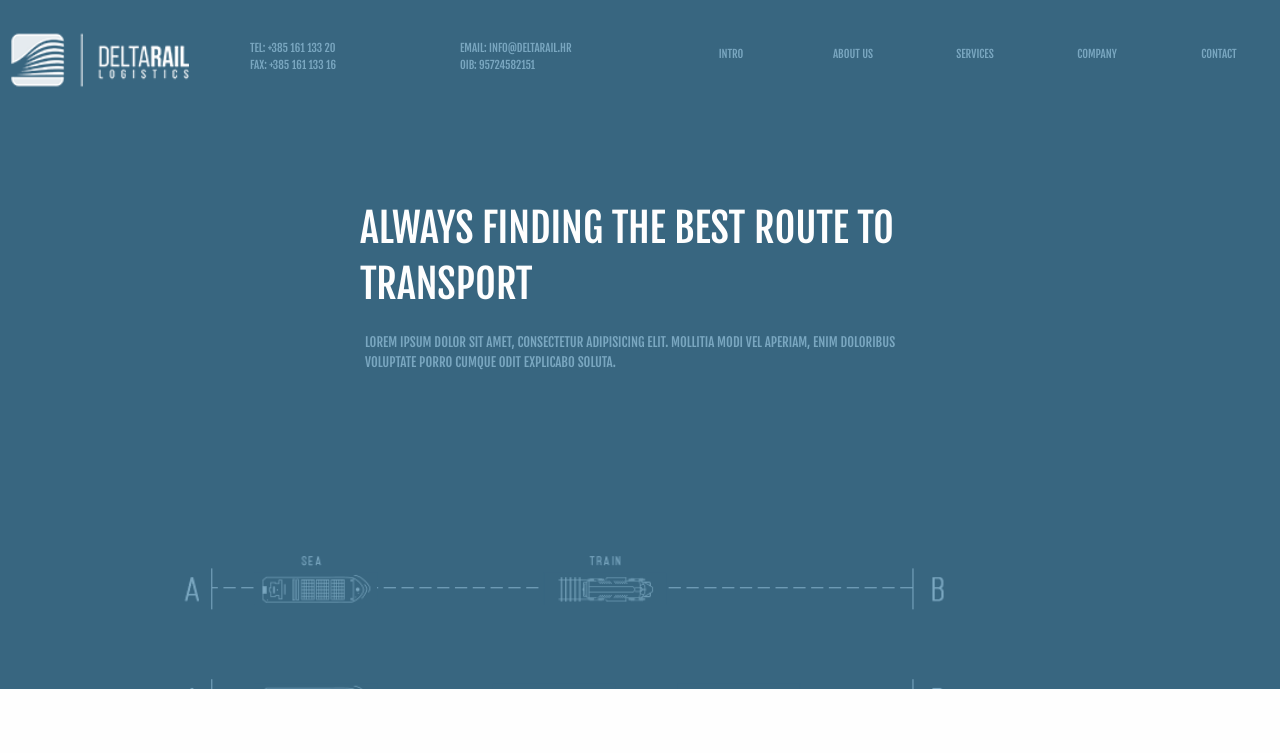
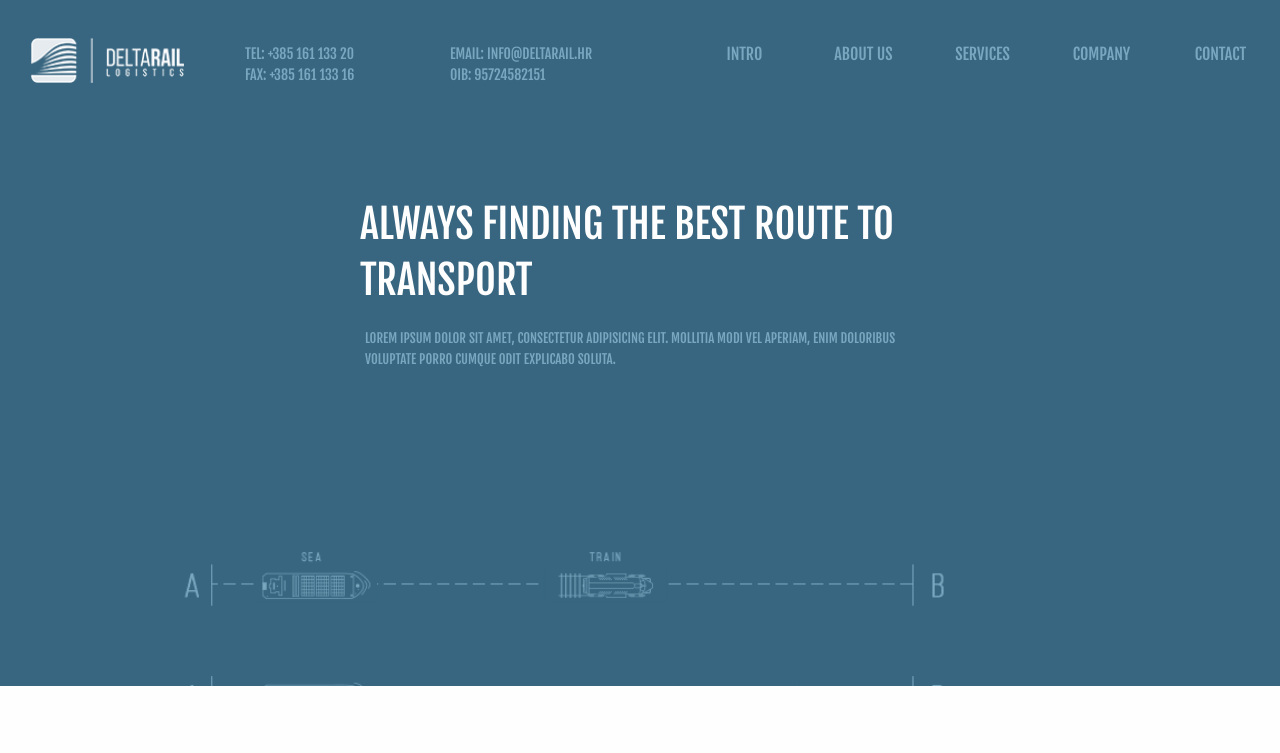
Before and after one commit to riodel27/Delta-Rail, a website: page index.html in a window 1280 px wide. Shown: the top 753 px of the page. Drawn offline with nearby package versions, Linux system fonts and the light colour scheme.

Commit message:
wide-bp header dev

```diff
--- a/app/scss/components/_header.scss
+++ b/app/scss/components/_header.scss
@@ -6,6 +6,9 @@
     color: white;
     @include bp(tablet){
     flex: 1;
+    }
+    @include bp(wide){
+    padding-left: rem-calc(30);
     }
     img{
       margin: rem-calc(20) rem-calc(10);
@@ -17,6 +20,10 @@
       margin: rem-calc(30) rem-calc(10) rem-calc(10) rem-calc(10);
       width: 85%;
       }
+      @include bp(wide){
+      margin: rem-calc(35) rem-calc(10) rem-calc(10) rem-calc(0);
+      width: 75%;
+      }
     }
 
   }
@@ -24,6 +31,9 @@
     display: none;
     @include bp(desktop){
     display: flex;
+    flex: 2 1 0;
+    }
+    @include bp(wide){
     flex: 2 1 0;
     }
     span{
@@ -34,6 +44,10 @@
       @include bp(desktop){
       flex: 1 1 0;
       padding: rem-calc(40) 0 0 rem-calc(40);
+      }
+      @include bp(wide){
+      padding: rem-calc(43) 0 0 rem-calc(10);
+      font-size: rem-calc(14);
       }
     }
     a{
@@ -61,6 +75,9 @@
         flex: 1;
         display: flex;
         padding-top: rem-calc(40);
+        @include bp(wide){
+        padding-top: rem-calc(42);
+        }
       }
       li{
         flex: 1 1 0;
@@ -73,6 +90,9 @@
         @include bp(desktop){
         font-size: rem-calc(11);
         }
+        @include bp(wide){
+        font-size: rem-calc(16);
+        }
       }
       a:hover{
         padding-bottom: 8px;
@@ -83,6 +103,9 @@
     @include bp(desktop){
     flex: 3 1 0;
     padding-left: rem-calc(20);
+    }
+    @include bp(wide){
+    flex: 3 1 0;
     }
   }
 }
```
Also changed, not shown: css/app.css.
